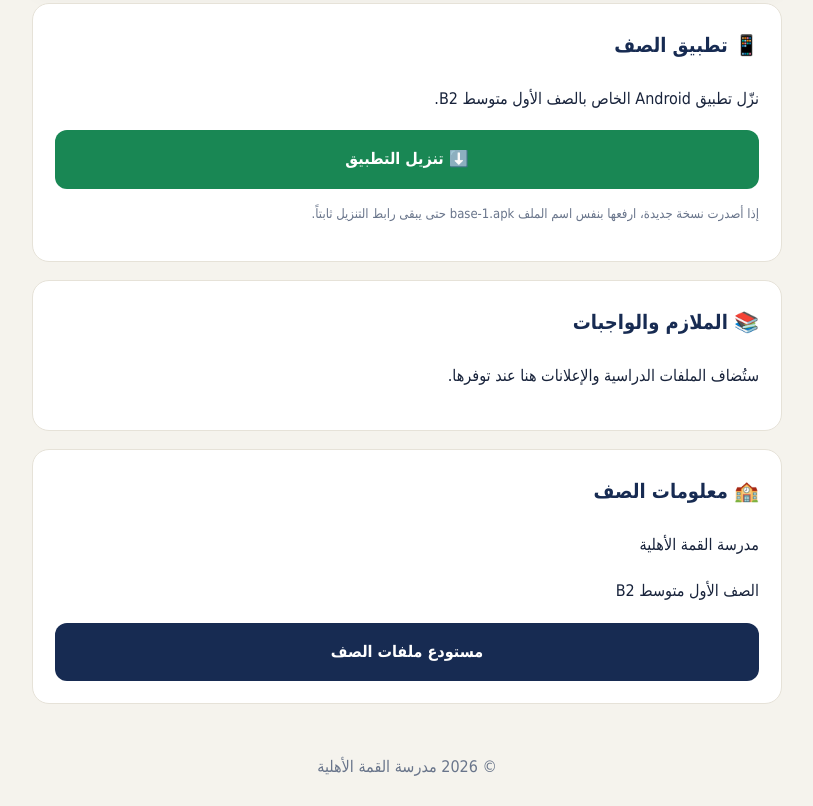
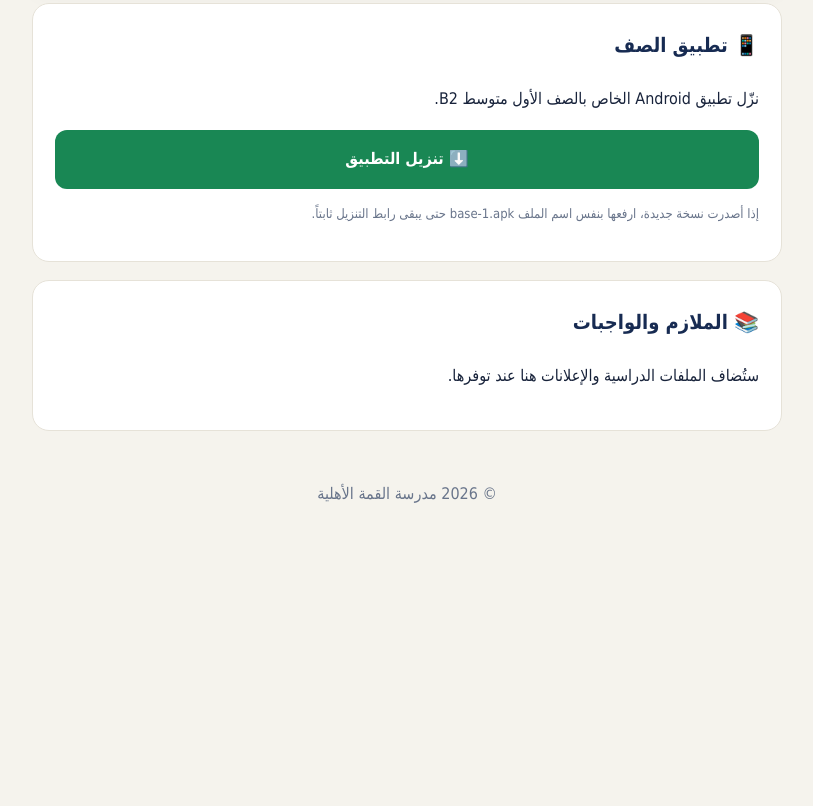
Before and after one commit to hcone139-del/alqimma-school-b2, a plain HTML site: page index.html in a window 1280 px wide. Shown: the part 505-1311 px from the top of the page, without its empty margins (233-1046 px from the left). After the commit the page ends 1038 px from the top, so only its background shows below. Drawn offline with Linux system fonts and the light colour scheme.

Commit message:
Update index.html

```diff
--- a/index.html
+++ b/index.html
@@ -49,12 +49,6 @@ footer{text-align:center;padding:24px;color:#69758b}
 <p>ستُضاف الملفات الدراسية والإعلانات هنا عند توفرها.</p>
 </section>
 
-<section class="card">
-<h3>🏫 معلومات الصف</h3>
-<p>مدرسة القمة الأهلية</p>
-<p>الصف الأول متوسط B2</p>
-<a class="btn gold" href="https://github.com/hcone139-del/alqimma-school-b2">مستودع ملفات الصف</a>
-</section>
 </main>
 
 <footer>© 2026 مدرسة القمة الأهلية</footer>
```
